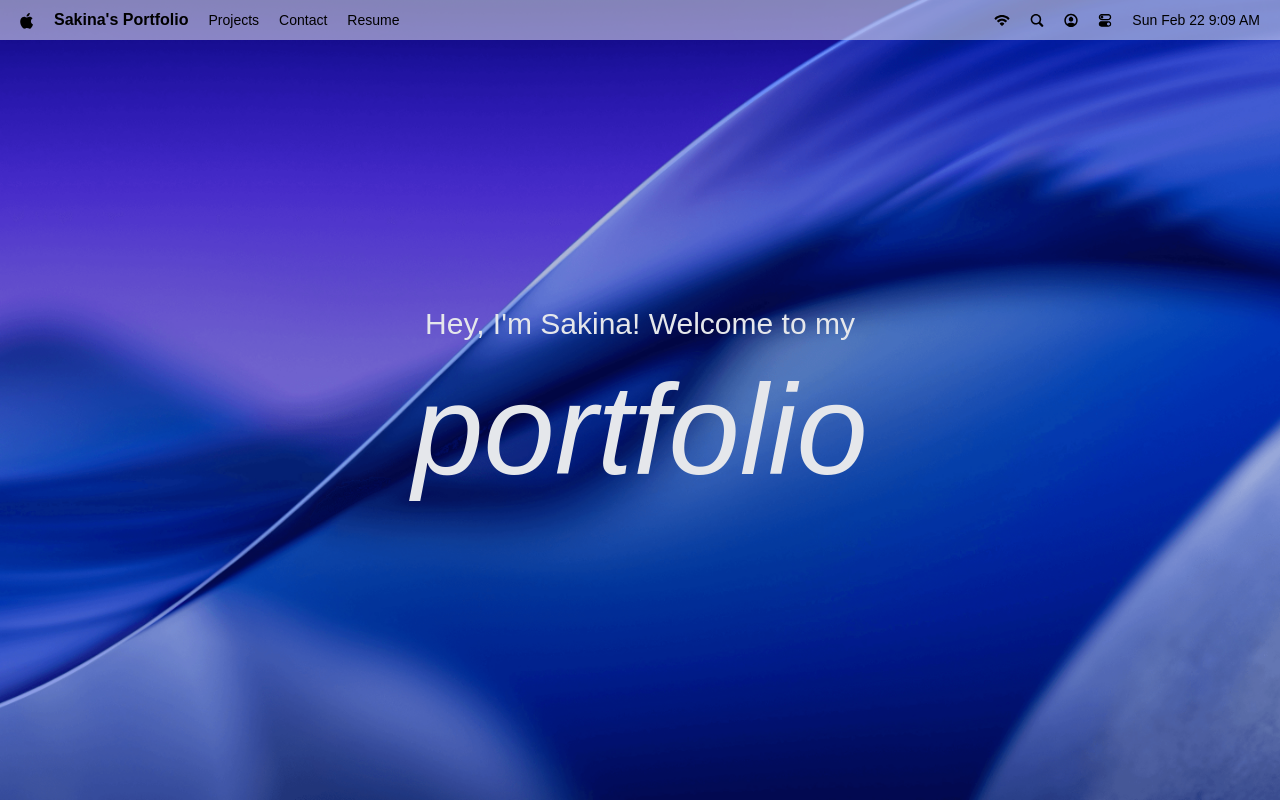
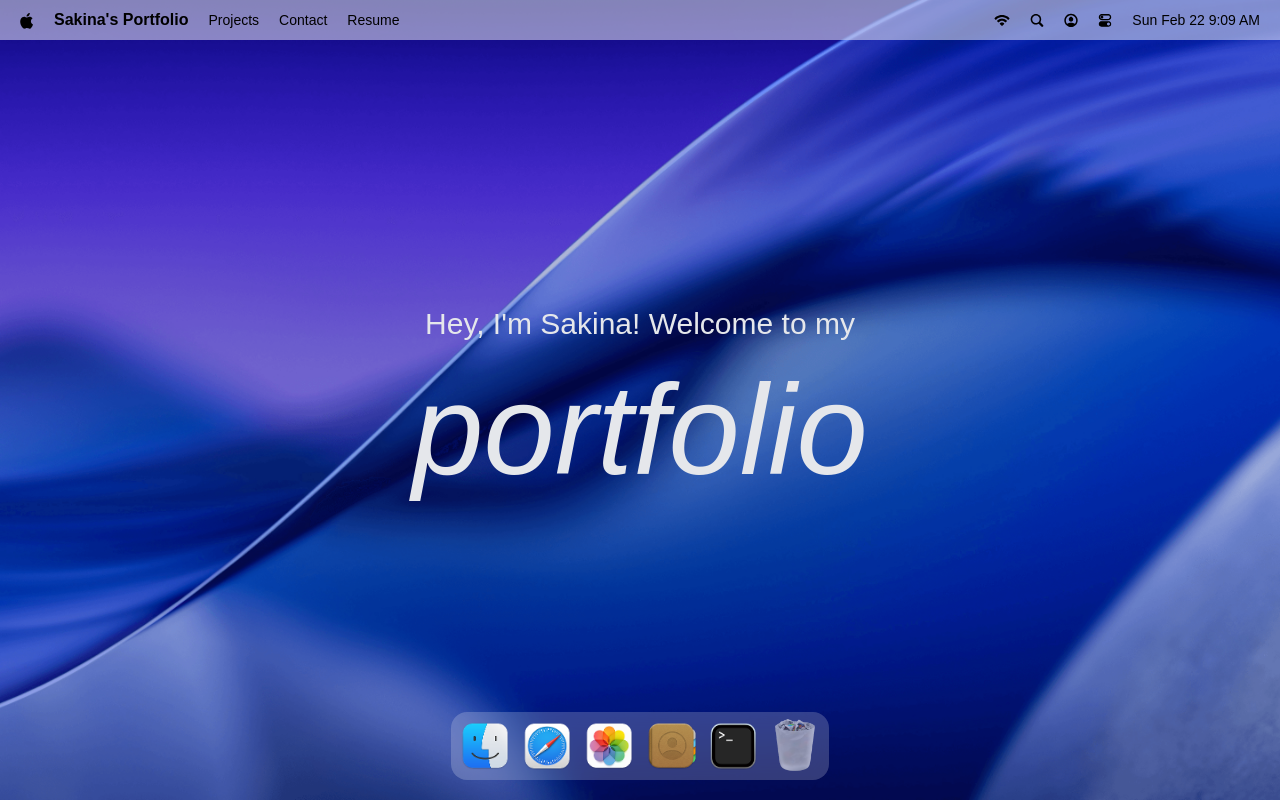
Before and after one commit to SakinaKheraj/my-portfolio, a React (Vite) app: page / in a window 1280 px wide. Built offline with nearby package versions, Linux system fonts and the light colour scheme; a web font is replaced by a local one.

Commit message:
implement dock presentation

```diff
--- a/package.json
+++ b/package.json
@@ -17,6 +17,7 @@
     "lucide-react": "^0.575.0",
     "react": "^19.2.0",
     "react-dom": "^19.2.0",
+    "react-tooltip": "^5.30.0",
     "tailwindcss": "^4.2.0"
   },
   "devDependencies": {
--- a/src/App.jsx
+++ b/src/App.jsx
@@ -1,10 +1,11 @@
-import { Navbar, Welcome } from '#components';
+import { Navbar, Welcome, Dock } from '#components';
 
 const App = () => {
   return (
     <main>
       <Navbar />
       <Welcome />
+      <Dock />
     </main>
   )
 }
--- /dev/null
+++ b/src/components/Dock.jsx
@@ -0,0 +1,93 @@
+import { useRef } from 'react';
+import { Tooltip } from 'react-tooltip';
+import gsap from 'gsap';
+import { useGSAP } from '@gsap/react';
+import { dockApps } from '#constants';
+
+const Dock = () => {
+    const dockRef = useRef(null);
+
+    useGSAP(() => {
+        const dock = dockRef.current;
+        if (!dock) return;
+
+        const icons = dock.querySelectorAll(".dock-icon");
+
+        const animateIcons = (mouseX) => {
+            const { left } = dock.getBoundingClientRect();
+
+            icons.forEach((icon) => {
+                const { left: iconLeft, width } = icon.getBoundingClientRect();
+                const center = iconLeft - left + width / 2;
+                const distance = Math.abs(mouseX - center);
+                const intensity = Math.exp(-(distance ** 2.5) / 20000);
+
+                gsap.to(icon, {
+                    scale: 1 + 0.25 * intensity,
+                    y: -15 * intensity,
+                    duration: 0.2,
+                    ease: "power1.out"
+                });
+            });
+        };
+
+        const handleMouseMove = (e) => {
+            const { left } = dock.getBoundingClientRect();
+            animateIcons(e.clientX - left);
+        };
+
+        const resetIcons = () =>
+            icons.forEach((icon) =>
+                gsap.to(icon, {
+                    scale: 1,
+                    y: 0,
+                    duration: 0.3,
+                    ease: "power1.out",
+                }),
+            );
+        dock.addEventListener('mousemove', handleMouseMove);
+        dock.addEventListener('mouseleave', resetIcons);
+
+        return () => {
+            dock.removeEventListener('mousemove', handleMouseMove);
+            dock.removeEventListener('mouseleave', resetIcons);
+        };
+    }, []);
+
+
+    const toggleApp = (app) => {
+        // console.log(`Toggling app: ${app.id}`);
+        // // This will be connected to window state later
+    };
+
+    return (
+        <section id="dock">
+            <div ref={dockRef} className="dock-container">
+                {dockApps.map(({ id, name, icon, canOpen }) => (
+                    <div key={id} className="relative flex justify-center">
+                        <button
+                            type="button"
+                            className="dock-icon"
+                            aria-label={name}
+                            data-tooltip-id="dock-tooltip"
+                            data-tooltip-content={name}
+                            data-tooltip-delay-show={150}
+                            disabled={!canOpen}
+                            onClick={() => toggleApp({ id, canOpen })}
+                        >
+                            <img
+                                src={`/images/${icon}`}
+                                alt={name}
+                                loading="lazy"
+                                className={canOpen ? "" : "opacity-60"}
+                            />
+                        </button>
+                    </div>
+                ))}
+                <Tooltip id="dock-tooltip" place='top' className='tooltip' />
+            </div>
+        </section>
+    );
+}
+
+export default Dock;
--- a/src/components/index.js
+++ b/src/components/index.js
@@ -1,4 +1,5 @@
 import Navbar from "#components/Navbar";
 import Welcome from "#components/Welcome";
+import Dock from "#components/Dock";
 
-export { Navbar, Welcome };
+export { Navbar, Welcome, Dock };
```
Also changed, not shown: 1 other file (tests, documents, lock files or other folders).
